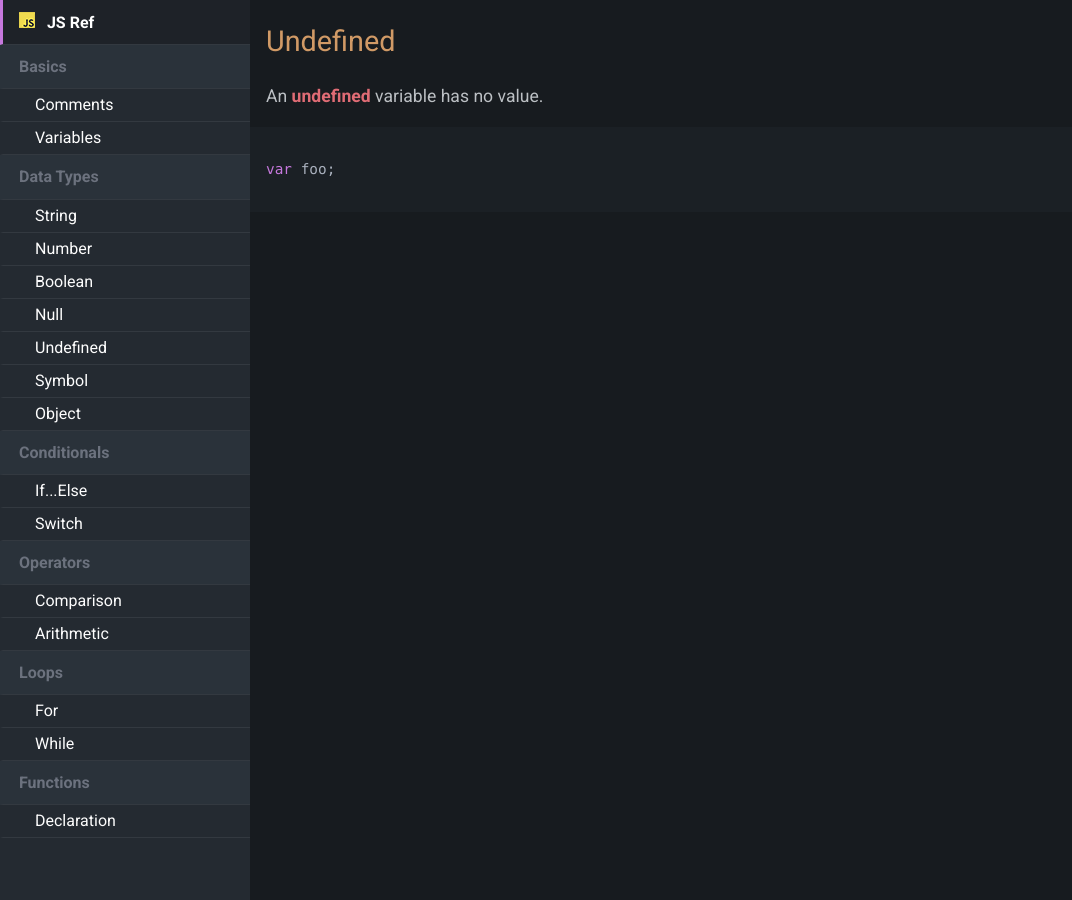
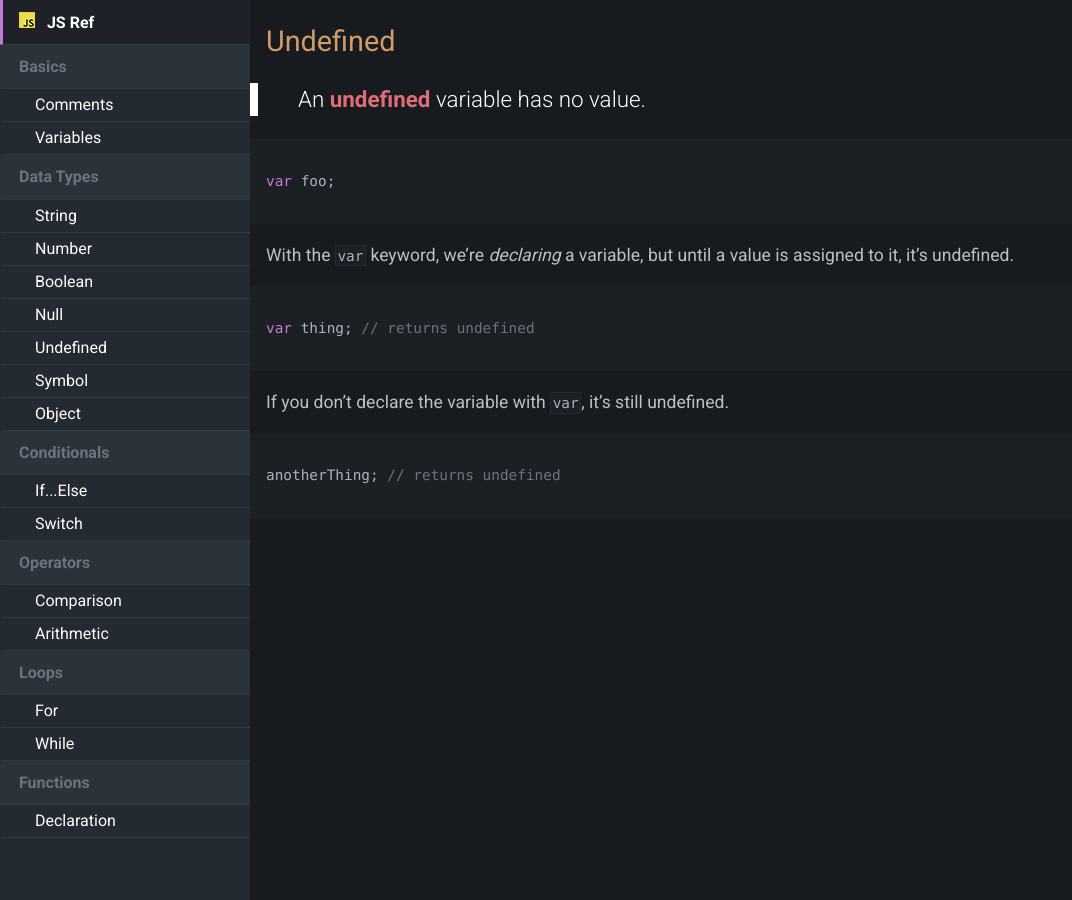
Before and after one commit to KJLarson/snippets, a Jekyll site: the page built from _pages/05_undefined.md, in a window 1280 px wide and 900 px high. Shown: the whole window, without its empty margins (0-1072 px from the left). Built offline with Jekyll 4.4.1, drawn with Linux system fonts in a browser that asks for light colours; nearby versions of some CDN libraries.

Commit message:
Update 05_undefined.md

````diff
--- a/_pages/05_undefined.md
+++ b/_pages/05_undefined.md
@@ -6,8 +6,20 @@
 
 ---
 
-An **undefined** variable has no value.
+> An **undefined** variable has no value.
 
 ```js
 var foo;
 ```
+
+With the `var` keyword, we're *declaring* a variable, but until a value is assigned to it, it's undefined.
+
+```js
+var thing; // returns undefined
+```
+
+If you don't declare the variable with `var`, it's still undefined.
+
+```js
+anotherThing; // returns undefined
+```
````
